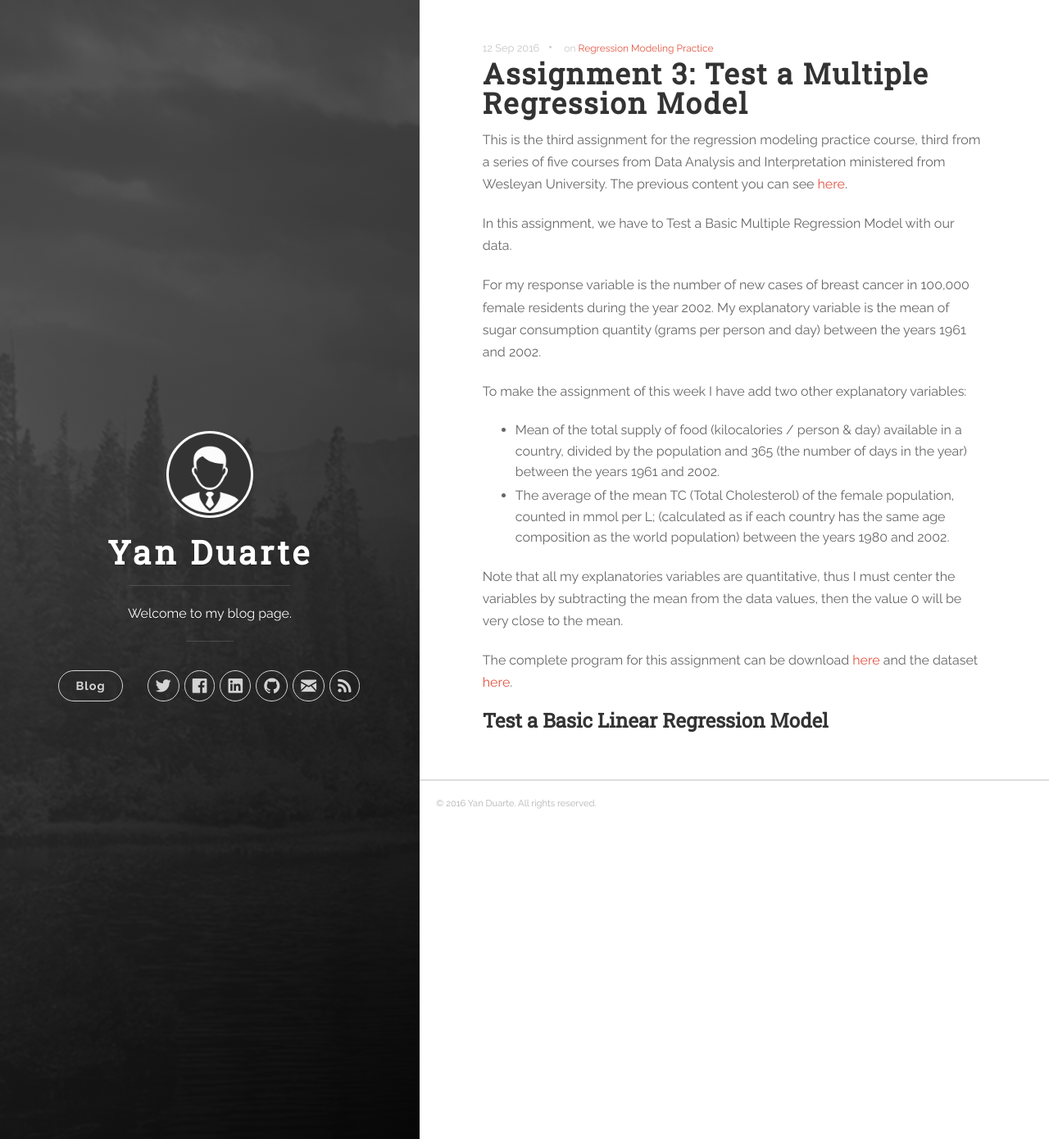
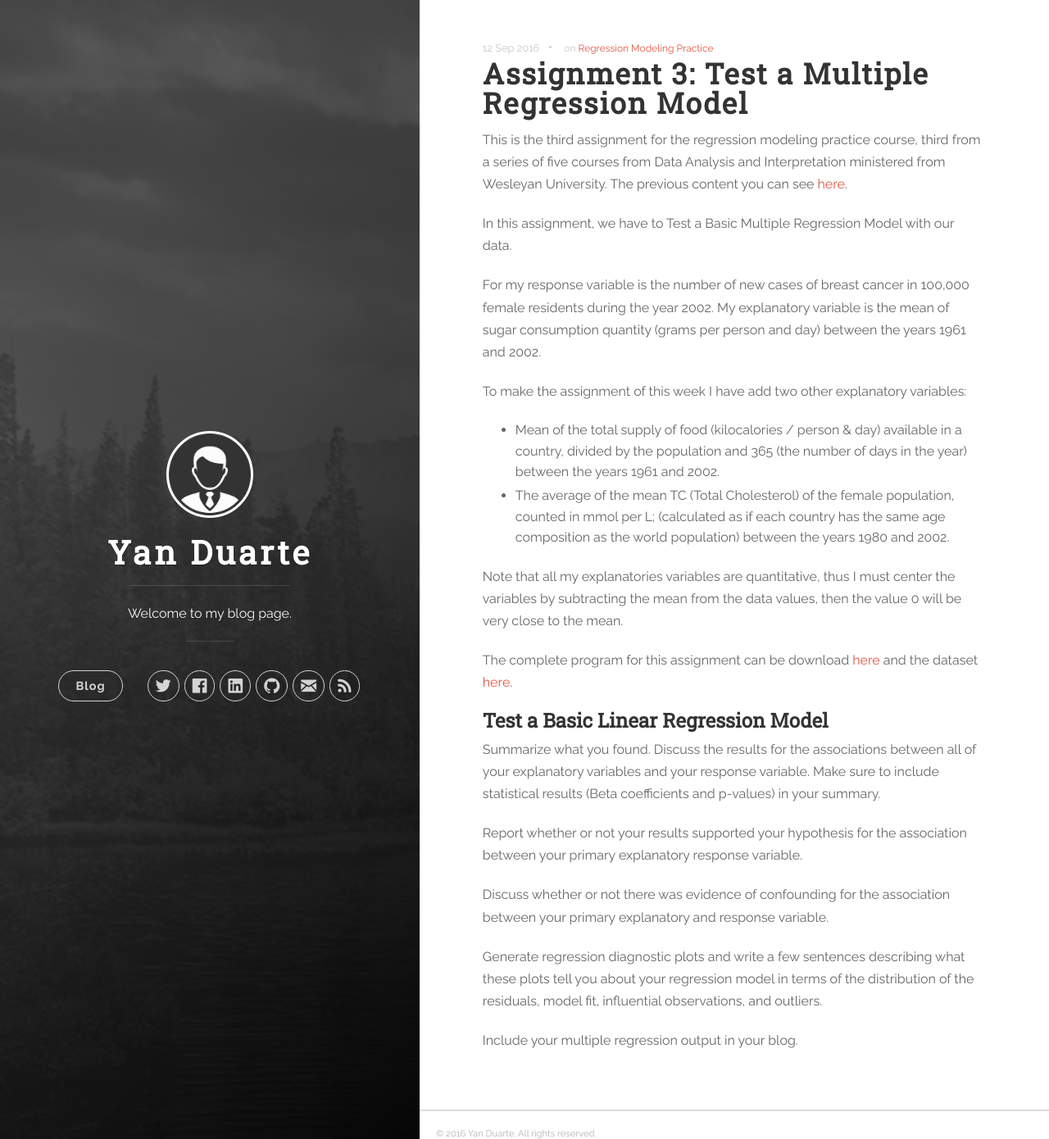
Before and after one commit to yan-duarte/yan-duarte.github.io, a Jekyll site: the page built from _posts/2016-09-12-RMP-Assignment3.md, in a window 1280 px wide and 1390 px high. Shown: the whole window at 82% size. Built offline with Jekyll 4.4.1, drawn with Linux system fonts in a browser that asks for light colours; nearby versions of some CDN libraries.

Commit message:
Updated 2016-09-12-RMP-Assignment3.md

```diff
--- a/_posts/2016-09-12-RMP-Assignment3.md
+++ b/_posts/2016-09-12-RMP-Assignment3.md
@@ -25,3 +25,19 @@ Note that all my explanatories variables are quantitative, thus I must center th
 The complete program for this assignment can be download [here](https://yan-duarte.github.io/archives/rmp-assignment3.py) and the dataset [here](https://yan-duarte.github.io/archives/separatedData.csv).
 
 ## **Test a Basic Linear Regression Model**
+
+
+
+Summarize what you found. Discuss the results for the associations between all of your explanatory variables and your response variable. Make sure to include statistical results (Beta coefficients and p-values) in your summary.
+
+
+Report whether or not your results supported your hypothesis for the association between your primary explanatory response variable.
+
+
+Discuss whether or not there was evidence of confounding for the association between your primary explanatory and response variable.
+
+
+Generate regression diagnostic plots and write a few sentences describing what these plots tell you about your regression model in terms of the distribution of the residuals, model fit, influential observations, and outliers.
+
+
+Include your multiple regression output in your blog.
```
